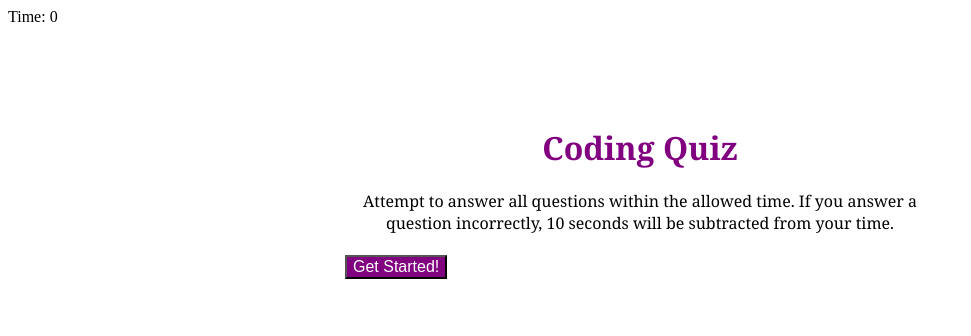
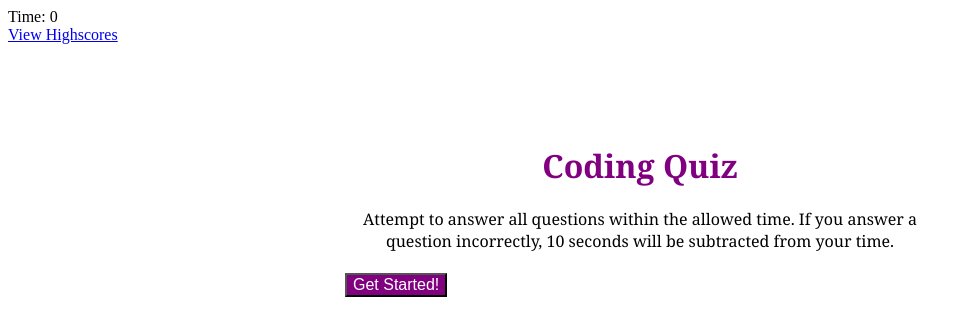
Before and after one commit to shannontrainor/code-quiz, a plain HTML site: page index.html in a window 1280 px wide. Shown: the whole page, without its empty margins (0-971 px from the left). Drawn offline with nearby package versions, Linux system fonts and the light colour scheme.

Commit message:
added scores link

```diff
--- a/index.html
+++ b/index.html
@@ -14,7 +14,7 @@
 <body>
     <!--div for timer & score-->
     <div class="timer">Time: <span id="time">0</span></div>
-
+    <div class="scores"><a href="highscores.html">View Highscores</a></div>
 <!--div for start page-->
     <div class="container">
         <div id="start-page">
```
